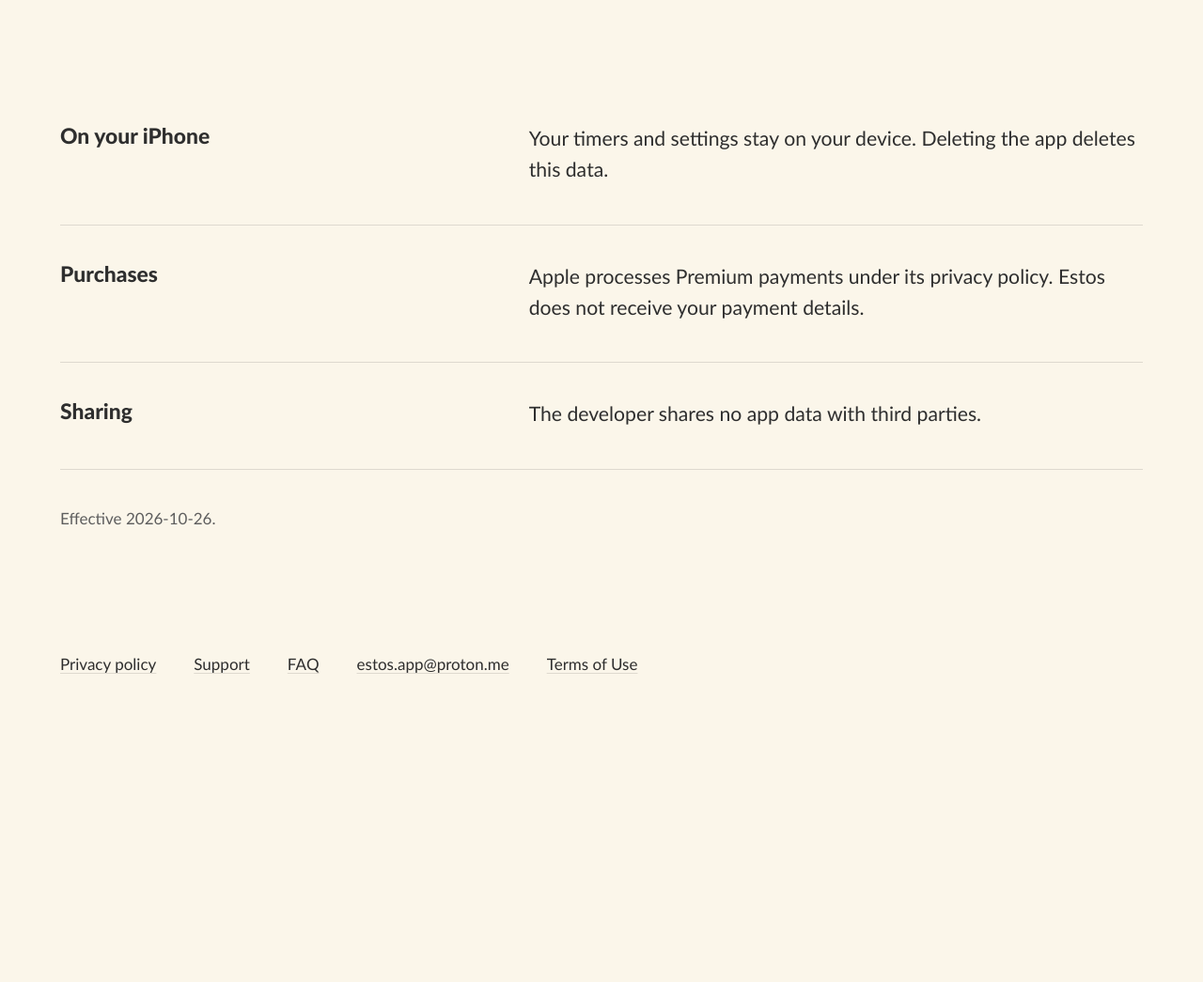
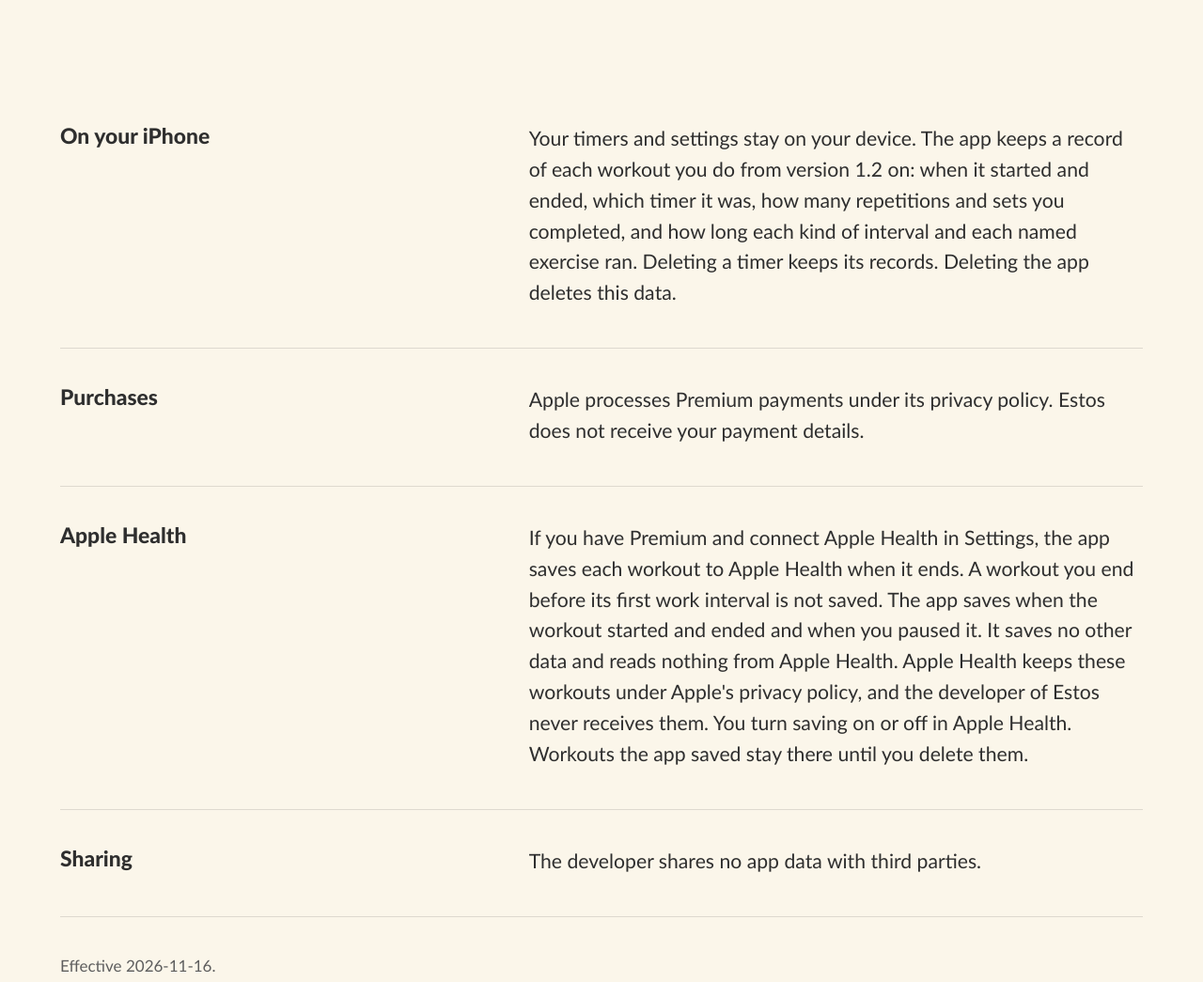
Before and after one commit to estos-app/estos-app.github.io, a plain HTML site: page privacy/index.html in a window 1280 px wide. Shown: the part 301-1346 px from the top of the page at 94% size. Before the commit the page ends 1072 px from the top, so only its background shows below. Drawn offline with Linux system fonts and the light colour scheme.

Commit message:
Update site

```diff
--- a/privacy/index.html
+++ b/privacy/index.html
@@ -37,11 +37,15 @@
   <dl class="secondary__list">
     <div class="secondary__row">
       <dt>On your iPhone</dt>
-      <dd>Your timers and settings stay on your device. Deleting the app deletes this data.</dd>
+      <dd>Your timers and settings stay on your device. The app keeps a record of each workout you do from version 1.2 on: when it started and ended, which timer it was, how many repetitions and sets you completed, and how long each kind of interval and each named exercise ran. Deleting a timer keeps its records. Deleting the app deletes this data.</dd>
     </div>
     <div class="secondary__row">
       <dt>Purchases</dt>
       <dd>Apple processes Premium payments under its privacy policy. Estos does not receive your payment details.</dd>
+    </div>
+    <div class="secondary__row">
+      <dt>Apple Health</dt>
+      <dd>If you have Premium and connect Apple Health in Settings, the app saves each workout to Apple Health when it ends. A workout you end before its first work interval is not saved. The app saves when the workout started and ended and when you paused it. It saves no other data and reads nothing from Apple Health. Apple Health keeps these workouts under Apple's privacy policy, and the developer of Estos never receives them. You turn saving on or off in Apple Health. Workouts the app saved stay there until you delete them.</dd>
     </div>
     <div class="secondary__row">
       <dt>Sharing</dt>
@@ -49,7 +53,7 @@
     </div>
   </dl>
   </section>
-  <p class="secondary__date">Effective 2026-10-26.</p>
+  <p class="secondary__date">Effective 2026-11-16.</p>
 </main>
 <footer class="foot container">
   <ul class="foot__links">
```
